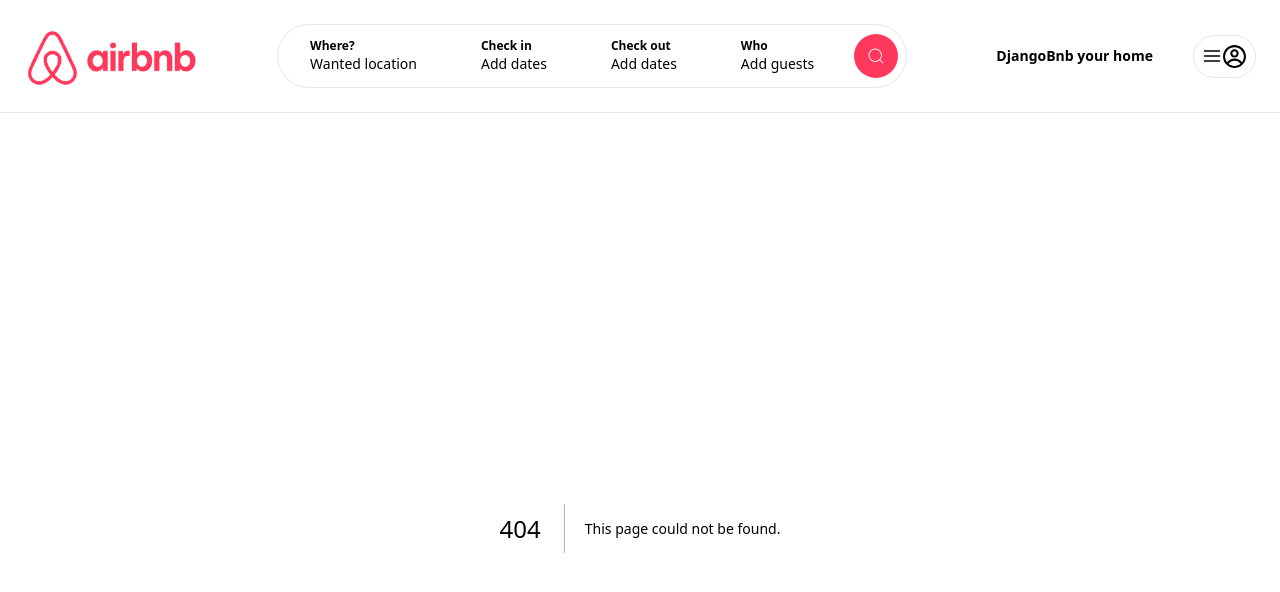
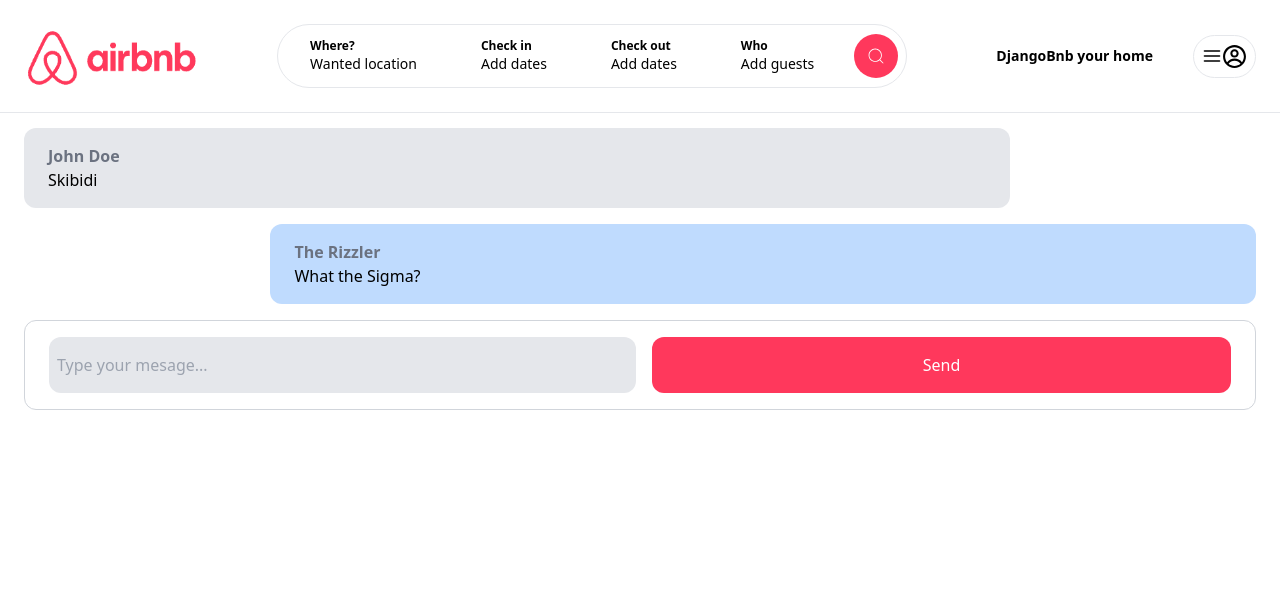
Before and after one commit to arwin50/DjangoBnbAgain, a Next.js app: page /inbox/1 in a window 1280 px wide. Before the commit this address had no page. Shown: the top 592 px of the page. Built offline with nearby package versions, Linux system fonts and the light colour scheme.

Commit message:
[UI] Conversation detail page

```diff
--- /dev/null
+++ b/app/components/forms/CustomButton.tsx
@@ -0,0 +1,23 @@
+"use client";
+import React from "react";
+
+interface CustomButtonProps {
+  label: string;
+  onClick: () => void;
+  className?: string;
+}
+
+export const CustomButton: React.FC<CustomButtonProps> = ({
+  label,
+  onClick,
+  className,
+}) => {
+  return (
+    <div
+      className={`w-full py-4 bg-airbnb hover:bg-airbnb-dark text-white rounded-xl transition cursor-pointer text-center ${className}`}
+      onClick={onClick}
+    >
+      {label}
+    </div>
+  );
+};
--- /dev/null
+++ b/app/components/inbox/ConversationDetail.tsx
@@ -0,0 +1,33 @@
+"use client";
+import React from "react";
+import { CustomButton } from "../forms/CustomButton";
+
+export const ConversationDetail = () => {
+  return (
+    <div>
+      <div className="max-h-[400px] overflow-auto flex flex-col space-y-4">
+        <div className="w-[80%] py-4 px-6 rounded-xl bg-gray-200">
+          <p className="font-bold text-gray-500">John Doe</p>
+          <p>Skibidi</p>
+        </div>
+        <div className="w-[80%] ml-[20%] py-4 px-6 rounded-xl bg-blue-200">
+          <p className="font-bold text-gray-500">The Rizzler</p>
+          <p>What the Sigma?</p>
+        </div>
+      </div>
+
+      <div className="mt-4 py-4 px-6 flex border border-gray-300 space-x-4 rounded-xl">
+        <input
+          type="text"
+          placeholder="Type your mesage..."
+          className="w-full p-2 bg-gray-200 rounded-xl"
+        />
+        <CustomButton
+          label="Send"
+          onClick={() => console.log("skibidi")}
+          className="w-[100px]"
+        />
+      </div>
+    </div>
+  );
+};
--- /dev/null
+++ b/app/inbox/[id]/page.tsx
@@ -0,0 +1,9 @@
+import { ConversationDetail } from "@/app/components/inbox/ConversationDetail";
+
+export default function ConversationPage() {
+  return (
+    <main className="max-w-[1500px] mx-auto px-6 pb-6">
+      <ConversationDetail />
+    </main>
+  );
+}
```
